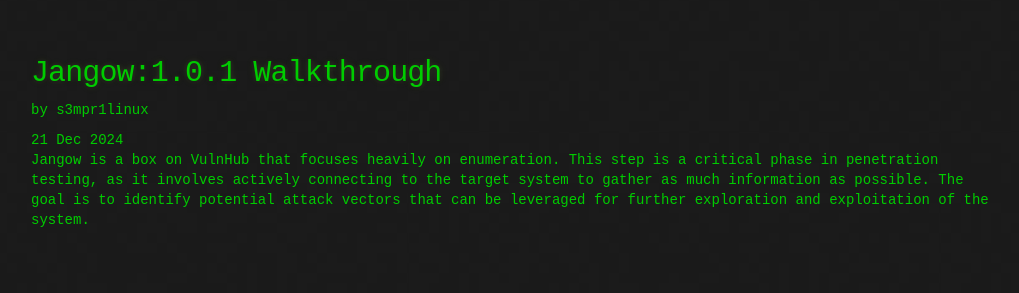
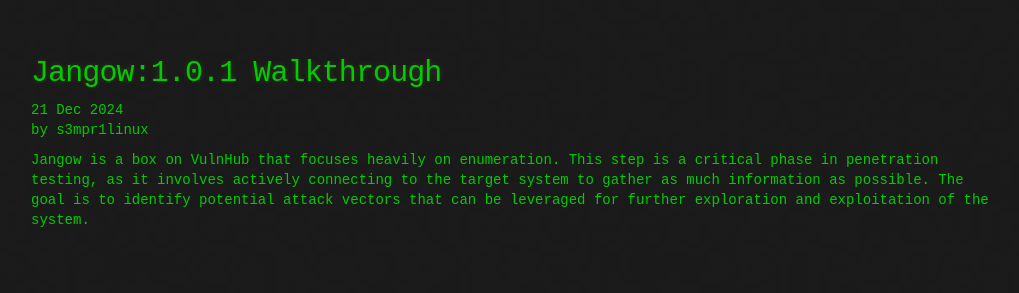
Before and after one commit to s3mPr1linux/s3mPr1linux.github.io, a Jekyll site: the page built from _posts/2024-12-21-Jangow:1.0.1 Walkthrough.md, in a window 1280 px wide, cut to the strip 400-693 px from the top of the page. Shown: the whole strip, without its empty margins (124-1143 px from the left). Built offline with Jekyll 4.4.1, drawn with Linux system fonts in a browser that asks for light colours.

Commit message:
Update post.html

```diff
--- a/_layouts/post.html
+++ b/_layouts/post.html
@@ -5,7 +5,7 @@
 
 <article>
   <h1>{{ page.title }}</h1>
-  <p class="view">by s3mpr1linux</p>
-  <time datetime="{{ page.date | date_to_xmlschema }}" class="by-line">{{ page.date | date_to_string }}</time>
+
+  <time datetime="{{ page.date | date_to_xmlschema }}" class="by-line">{{ page.date | date_to_string }}</time> <p class="view">by s3mpr1linux</p>
   {{ content }}
 </article>
```
